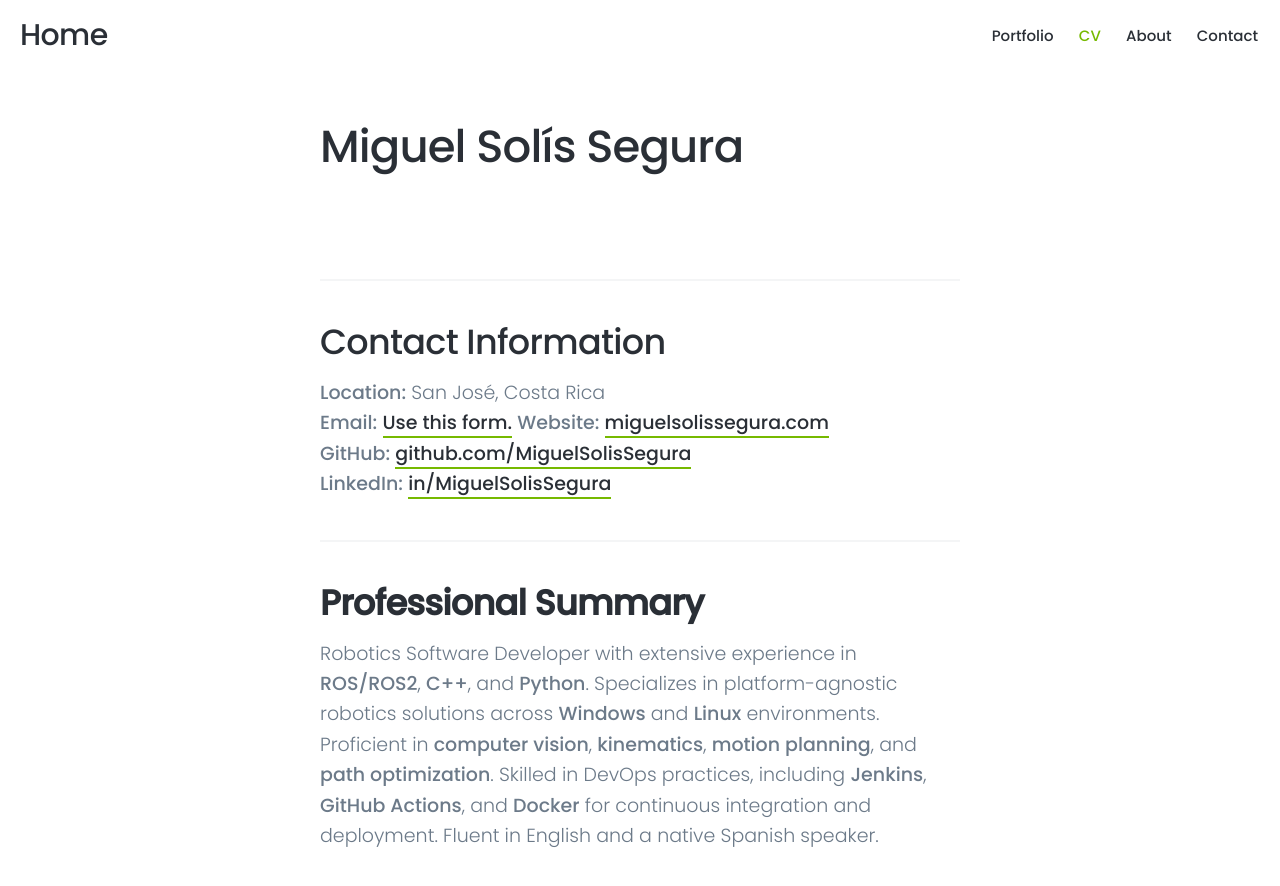
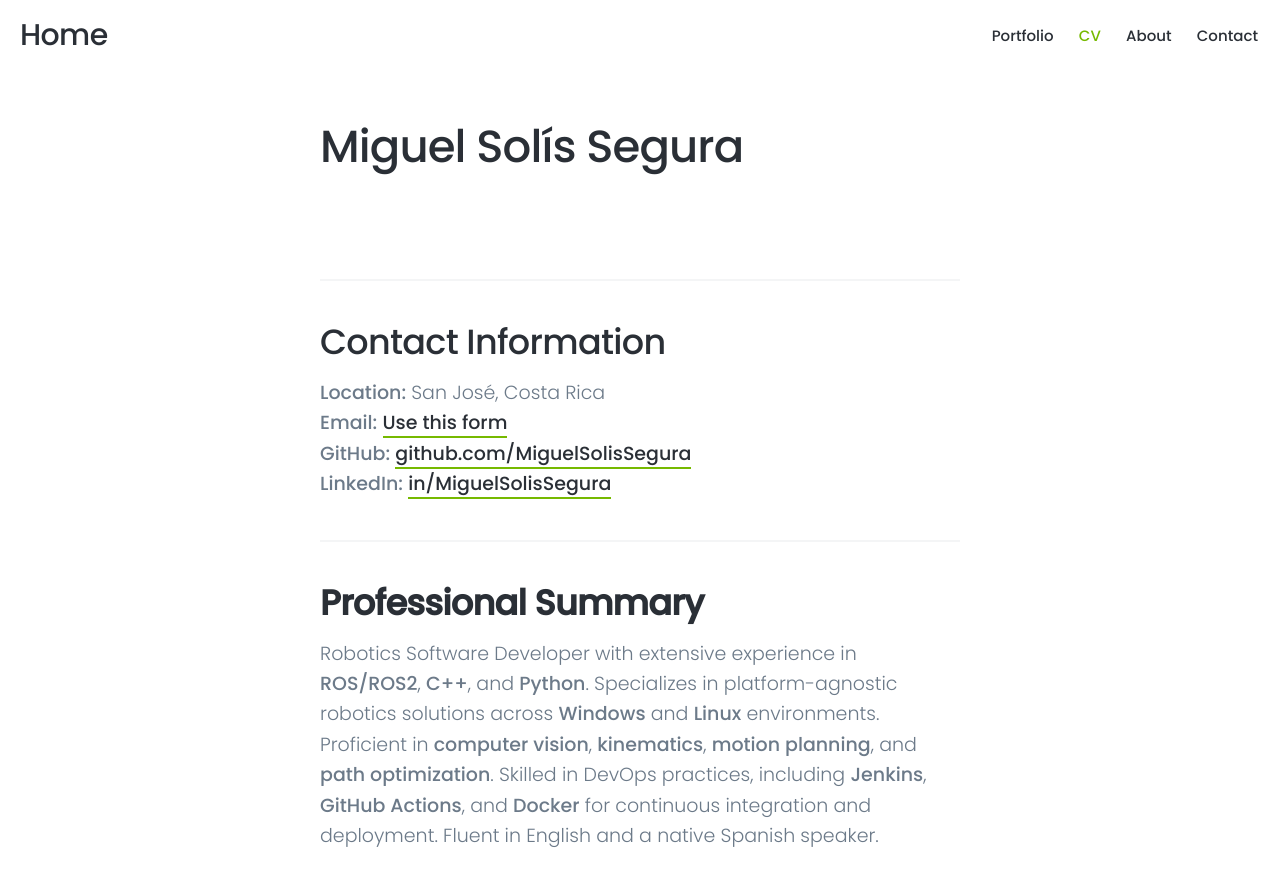
Before and after one commit to MiguelSolisSegura/MiguelSolisSegura.github.io, a Jekyll site: the page built from _pages/cv.md, in a window 1280 px wide and 900 px high. Shown: the top 886 px of the window. Built offline with Jekyll 4.4.1, drawn with Linux system fonts in a browser that asks for light colours; nearby versions of some CDN libraries; comment, search, counter and statistics services are not loaded; some of the changed text lies outside the part shown.

Commit message:
Update cv.md

```diff
--- a/_pages/cv.md
+++ b/_pages/cv.md
@@ -7,8 +7,7 @@
 ## Contact Information
 
 **Location:** San José, Costa Rica
-**Email:** [Use this form.](https://miguelsolissegura.com/contact)
-**Website:** [miguelsolissegura.com](http://miguelsolissegura.com)
+**Email:** [Use this form](https://miguelsolissegura.com/contact)
 **GitHub:** [github.com/MiguelSolisSegura](https://github.com/MiguelSolisSegura)
 **LinkedIn:** [in/MiguelSolisSegura](https://linkedin.com/in/MiguelSolisSegura)
 
@@ -75,15 +74,15 @@
 
 ## **Certifications**
 
-- **Robotics Developer Masterclass** | The Construct
+### **Robotics Developer Masterclass** | The Construct
   - *August 2024*
   - Focus: Advanced **ROS1** and **ROS2**, Gazebo Simulation, Robotics Applications.
 
-- **Reinforcement Learning Specialization** | University of Alberta
+### **Reinforcement Learning Specialization** | University of Alberta
   - *April 2022*
   - Focus: **RL Algorithms**, **Deep Q-Learning**, **Policy Gradient Methods**.
 
-- **Deep Learning Nanodegree Program** | Udacity
+### **Deep Learning Nanodegree Program** | Udacity
   - *April 2020*
   - Focus: Neural Networks, Convolutional Networks, Sequence Models.
 
```
